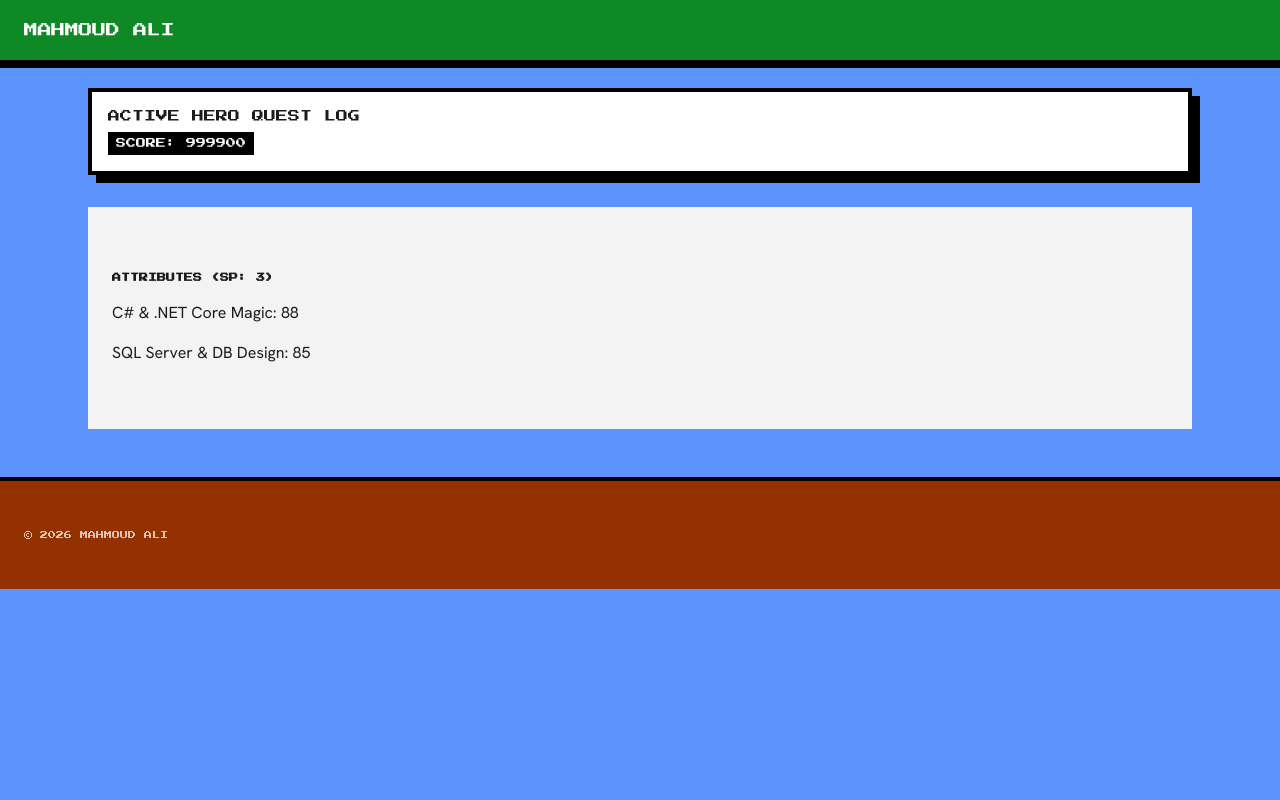
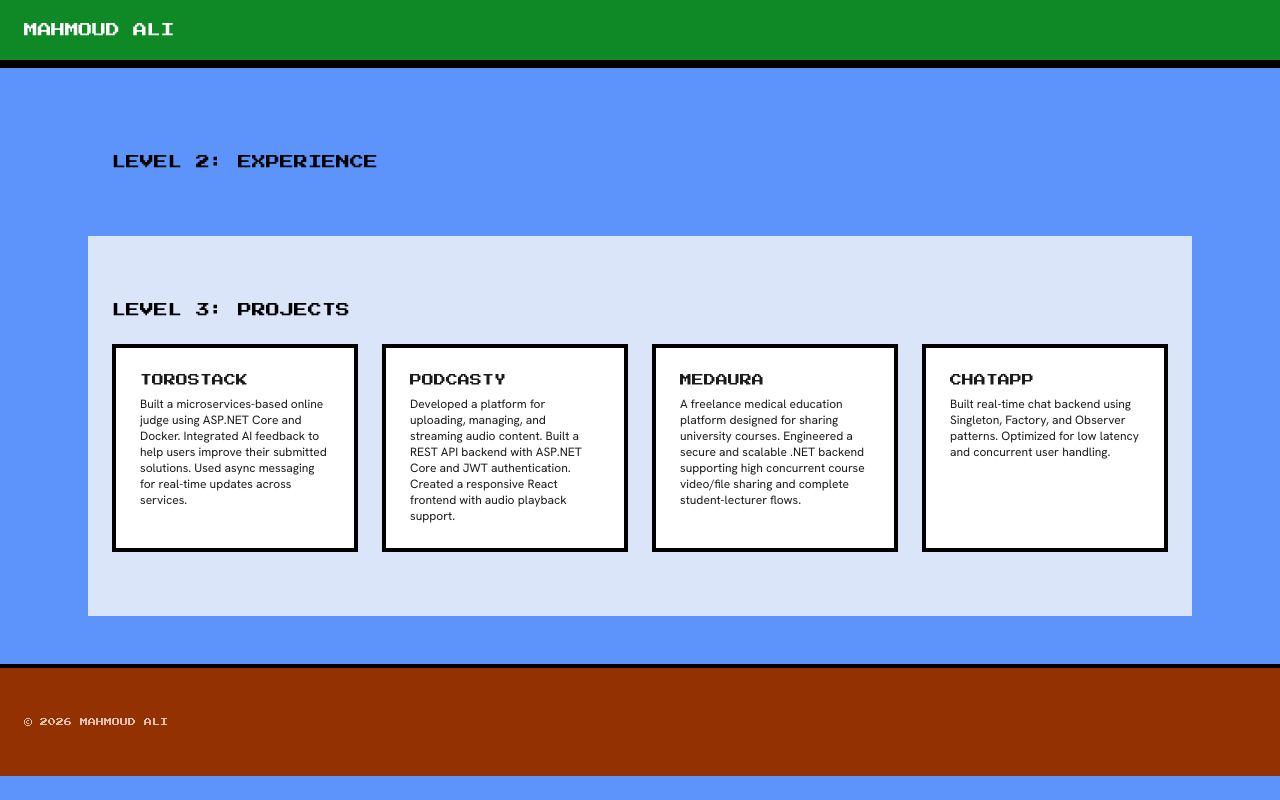
Before and after one commit to Ma7EG/ma7-portfolio, a React (Vite) app: page / in a window 1280 px wide. Built offline with nearby package versions, Linux system fonts and the light colour scheme.

Commit message:
feat: add experience cards and level 3 projects grid

```diff
--- a/src/App.tsx
+++ b/src/App.tsx
@@ -1,5 +1,5 @@
 import React, { useState } from "react";
-import { INITIAL_QUESTS, INITIAL_STATS } from "./utils/gameData";
+import { INITIAL_QUESTS, INITIAL_STATS, GAME_PROJECTS } from "./utils/gameData";
 import { Quest, CharacterStats } from "./types";
 export default function App() {
   const [score, setScore] = useState(999900);
@@ -14,15 +14,18 @@ export default function App() {
         <h1 className="font-press-start text-xs md:text-sm tracking-tight text-white select-none">MAHMOUD ALI</h1>
       </header>
       <main className="max-w-6xl mx-auto px-6 pt-6">
-        <div className="bg-white pixel-border pixel-shadow p-4 mb-8">
-          <h3 className="font-press-start text-[11px] md:text-xs">ACTIVE HERO QUEST LOG</h3>
-          <p className="font-press-start text-[10px] bg-black text-white px-2 py-1 inline-block mt-2">SCORE: {score}</p>
-        </div>
-        <section className="py-16 px-6 bg-[#f3f3f3]" id="about">
-          <h4 className="font-press-start text-[9px] font-bold">ATTRIBUTES (SP: {skillPoints})</h4>
-          <div className="space-y-4 mt-4">
-            <div>C# & .NET Core Magic: {stats.codeQuality}</div>
-            <div>SQL Server & DB Design: {stats.aiSorcery}</div>
+        <section className="py-16 px-6" id="work">
+          <h2 className="font-press-start text-xs md:text-sm text-black">LEVEL 2: EXPERIENCE</h2>
+        </section>
+        <section className="py-16 px-6 bg-[#dae5f9]" id="projects">
+          <h2 className="font-press-start text-xs md:text-sm text-black">LEVEL 3: PROJECTS</h2>
+          <div className="grid grid-cols-1 md:grid-cols-2 lg:grid-cols-4 gap-6 mt-6">
+            {GAME_PROJECTS.map((project) => (
+              <div key={project.id} className="bg-white p-6 border-4 border-black">
+                <h3 className="font-press-start text-xs">{project.title}</h3>
+                <p className="text-xs mt-2">{project.description}</p>
+              </div>
+            ))}
           </div>
         </section>
       </main>
```
